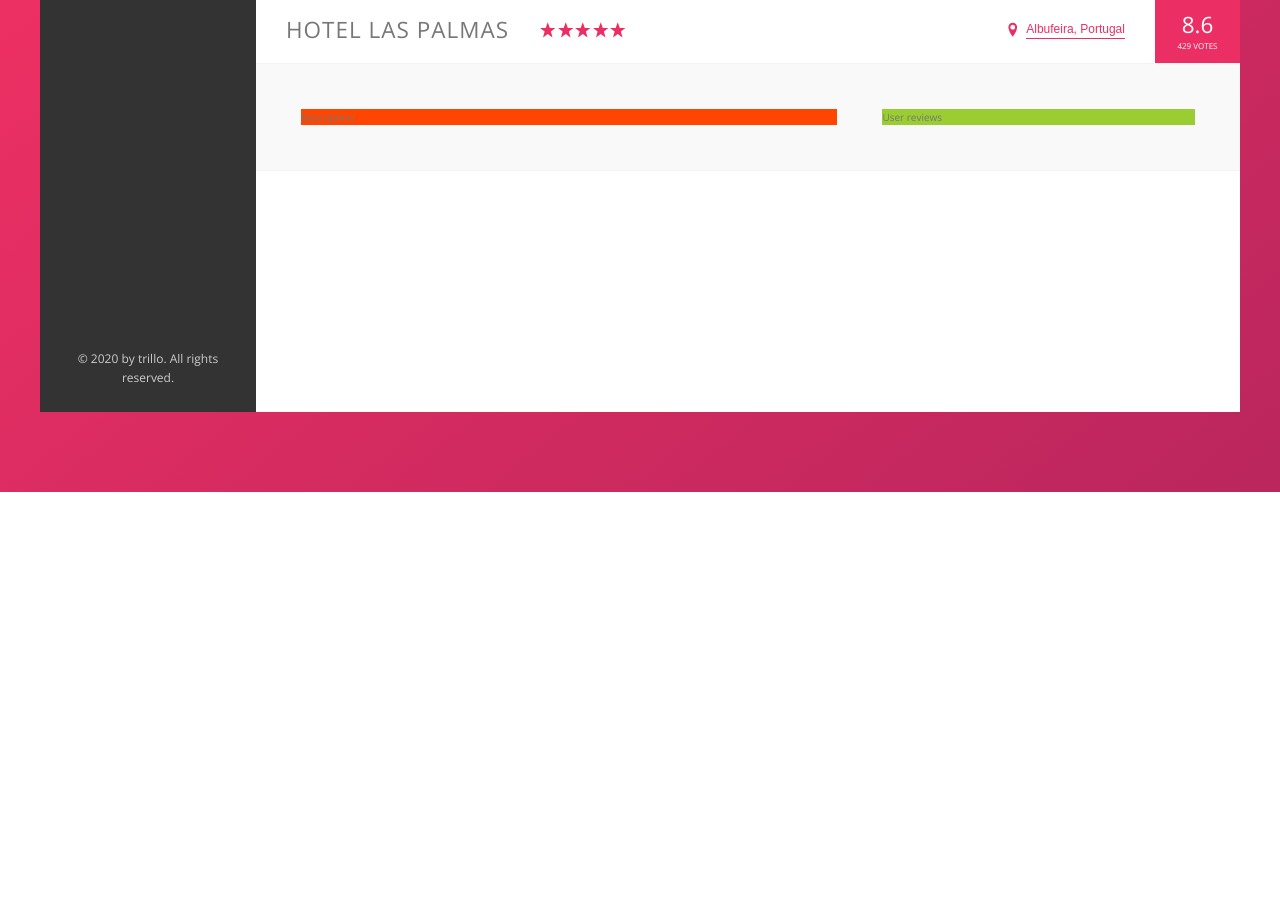
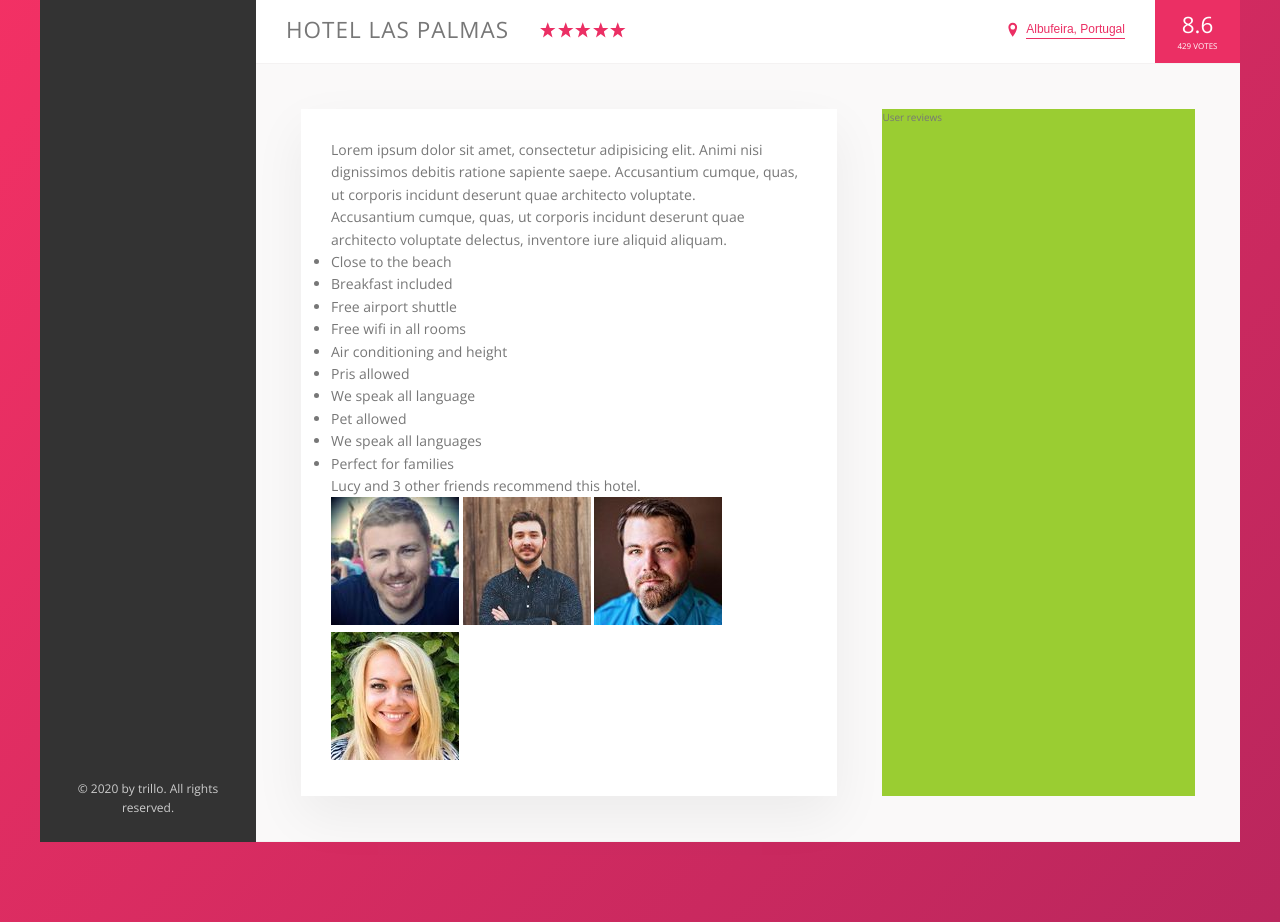
Before and after one commit to siuchoing/Advanced_CSS_and_Sass-Trillo, a website: page index.html in a window 1280 px wide. Shown: the part 538-1460 px from the top of the page. Before the commit the page ends 1030 px from the top, so only its background shows below. Drawn offline with nearby package versions, Linux system fonts and the light colour scheme; files that its build step writes are made by us from their sources.

Commit message:
Building description section

```diff
--- a/index.html
+++ b/index.html
@@ -139,7 +139,37 @@
 
                     <div class="detail">
                         <div class="description">
-                            Description
+                            <p class="paragraph">
+                                Lorem ipsum dolor sit amet, consectetur adipisicing elit. Animi nisi dignissimos debitis ratione sapiente saepe. Accusantium cumque, quas, ut corporis incidunt deserunt quae architecto voluptate.
+                            </p>
+                            <p class="paragraph">
+                                Accusantium cumque, quas, ut corporis incidunt deserunt quae architecto voluptate delectus, inventore iure aliquid aliquam.
+                            </p>
+
+                            <ul class="list">
+                                <li class="list__item">Close to the beach</li>
+                                <li class="list__item">Breakfast included</li>
+                                <li class="list__item">Free airport shuttle</li>
+                                <li class="list__item">Free wifi in all rooms</li>
+                                <li class="list__item">Air conditioning and height</li>
+                                <li class="list__item">Pris allowed</li>
+                                <li class="list__item">We speak all language</li>
+                                <li class="list__item">Pet allowed</li>
+                                <li class="list__item">We speak all languages</li>
+                                <li class="list__item">Perfect for families</li>
+                            </ul>
+
+                            <div class="recommend">
+                                <p class="recommend__count">
+                                    Lucy and 3 other friends recommend this hotel.
+                                </p>
+                                <div class="recommend__friends">
+                                    <img src="img/user-3.jpg" alt="Friend 1" class="recommend__photo">
+                                    <img src="img/user-4.jpg" alt="Friend 2" class="recommend__photo">
+                                    <img src="img/user-5.jpg" alt="Friend 3" class="recommend__photo">
+                                    <img src="img/user-6.jpg" alt="Friend 4" class="recommend__photo">
+                                </div>
+                            </div>
                         </div>
 
                         <div class="user-reviews">
--- a/sass/_base.scss
+++ b/sass/_base.scss
@@ -14,6 +14,7 @@
   --color-grey-dark-3: #999;
 
   --shadow-dark: 0 2rem 6rem rgba(0,0,0,.3);
+  --shadow-line: 0 2rem 5rem rgba(0,0,0,.06);
 
   --line: 1px solid var(--color-grey-light-2);
 }
--- a/sass/_layout.scss
+++ b/sass/_layout.scss
@@ -39,9 +39,6 @@
 .hotel-view {
   background-color: #fff;
 
-  //TEST
-  height: 80rem;
-
   flex: 1;                                            // flex element will grow as mush as it can
 }
 
@@ -54,7 +51,10 @@
 }
 
 .description {
-  background-color: orangered;
+  font-size: 1.4rem;
+  background-color: #fff;
+  box-shadow: var(--shadow-line);
+  padding: 3rem;
   flex: 0 0 60%;
   margin-right: 4.5rem;
 }
```
